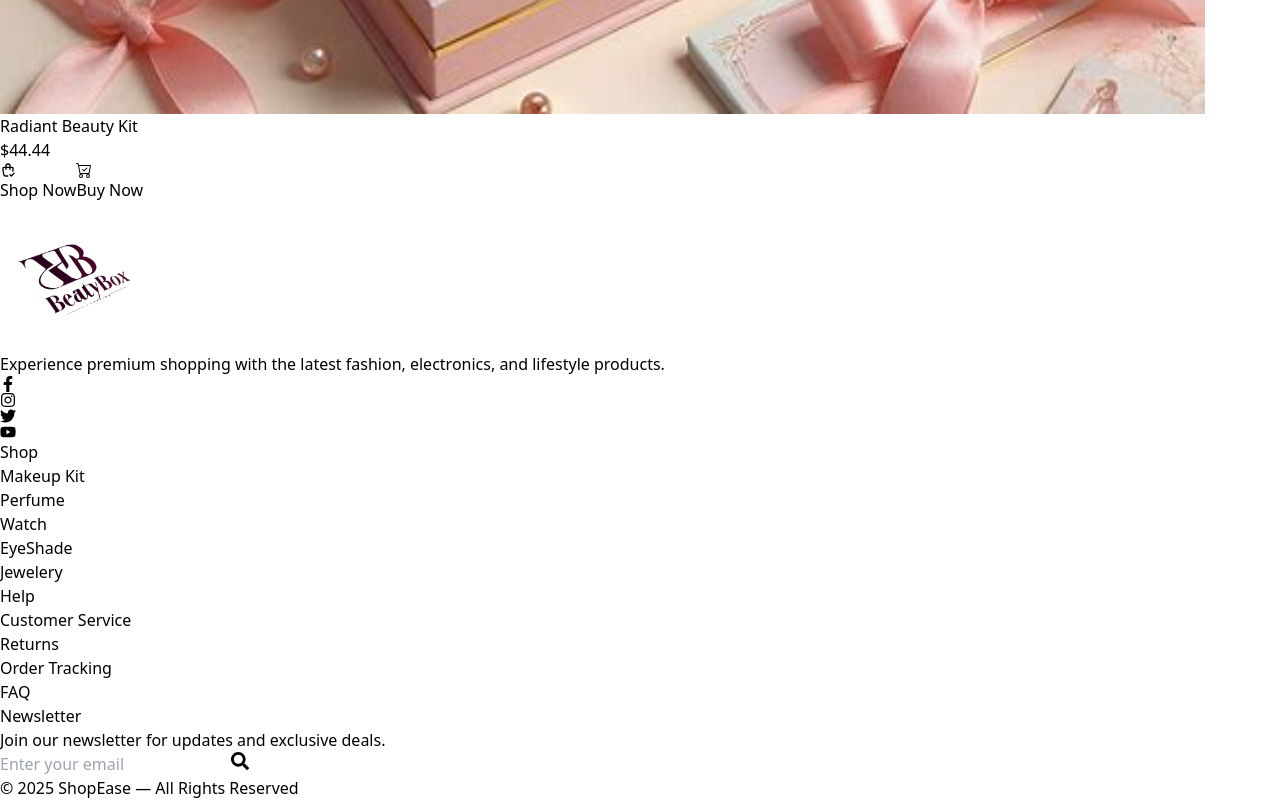
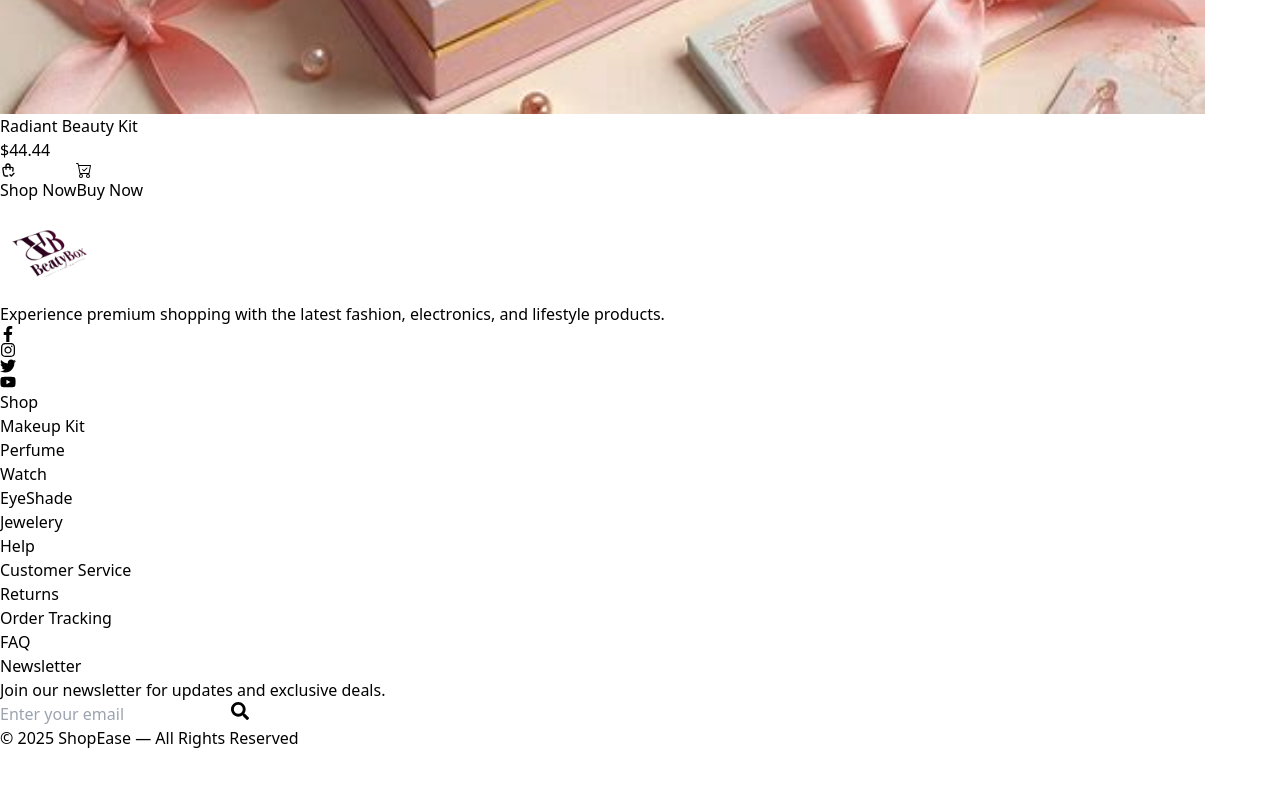
Before and after one commit to CodeQueen-AI/E-Commerce-Website-Project, a Next.js app: page / in a window 1280 px wide. Shown: the part 7020-7820 px from the top of the page. After the commit the page ends 7770 px from the top, so only its background shows below. Built offline with nearby package versions, Linux system fonts and the light colour scheme.

Commit message:
Update footer.tsx

```diff
--- a/src/app/components/footer.tsx
+++ b/src/app/components/footer.tsx
@@ -1,41 +1,3 @@
-// import { FaGithub, FaLinkedin } from 'react-icons/fa';
-// import Link from 'next/link';
-
-// const Footer = () => {
-//   return (
-//     <footer className="bg-gradient-to-br from-pink-700 via-pink-400 to-pink-700 text-white py-8">
-//       <div className="container mx-auto text-center">
-//         <p className="text-3xl mb-4 font-serif">Designed by Sumbal Naz ✏️</p>
-//         <div className="flex justify-center space-x-6 mb-4">
-//           <Link
-//             href="https://github.com/CodeQueen-AI"
-//             target="_blank"
-//             rel="noopener noreferrer"
-//             className="bg-white text-black p-3 rounded-full hover:bg-black hover:text-white transition-all duration-300"
-//           >
-//             <FaGithub size={24} />
-//           </Link>
-//           <Link
-//             href="https://www.linkedin.com/in/sumbal-naz-601411323/"
-//             target="_blank"
-//             rel="noopener noreferrer"
-//             className="bg-blue-600 text-white p-3 rounded-full hover:bg-white hover:text-blue-600 transition-all duration-300"
-//           >
-//             <FaLinkedin size={24} />
-//           </Link>
-//         </div>
-//         <div className="border-t border-gray-600 pt-4">
-//           <p>© 2024 All rights reserved.</p>
-//         </div>
-//       </div>
-//     </footer>
-//   );
-// };
-
-// export default Footer;
-
-
-
 import { FaFacebookF, FaInstagram, FaTwitter, FaYoutube, FaSearch } from "react-icons/fa";
 import Image from "next/image";
 
@@ -52,8 +14,8 @@ export default function Footer() {
           <Image
             src="/logo.png" // <-- apna logo path yahan do
             alt="ShopEase Logo"
-            width={150}
-            height={50}
+            width={100}
+            height={40}
             className="mb-4"
           />
           <p className="text-sm leading-relaxed">
```
